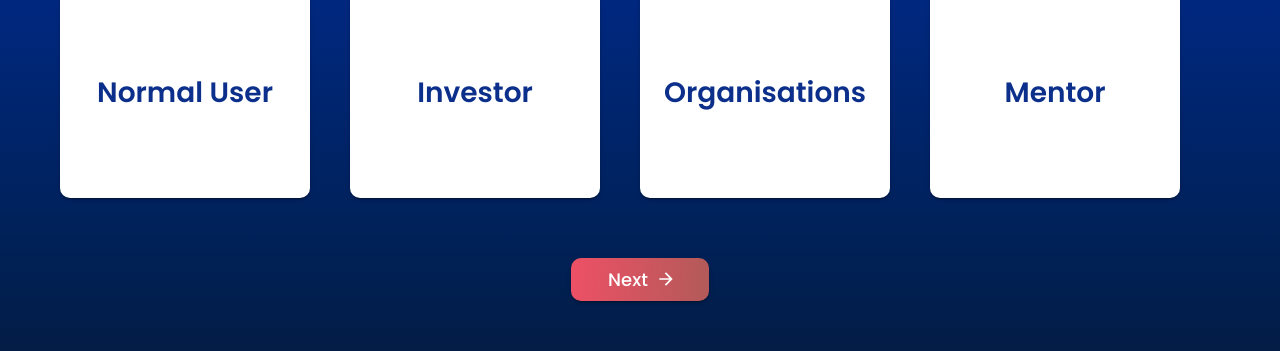
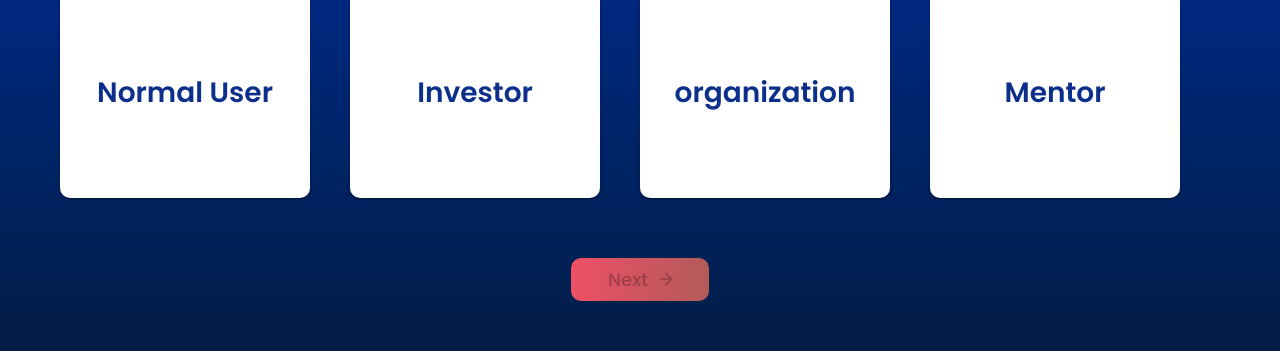
Before and after one commit to sishir2001/link-client, a React (Create React App) app: page /role in a window 1280 px wide. Shown: the part 361-712 px from the top of the page. Built offline with nearby package versions, Linux system fonts and the light colour scheme; a web font is replaced by a local one.

Commit message:
add : roles onboard

```diff
--- a/src/components/Authentication/SelectRole.js
+++ b/src/components/Authentication/SelectRole.js
@@ -1,23 +1,27 @@
-import React from 'react';
-import { makeStyles, Button, Typography} from "@material-ui/core";
+import React, { useState } from "react";
+import { makeStyles, Button, Typography } from "@material-ui/core";
 import Dot from "../../svgs/dot.svg";
-import ArrowForwardIcon from '@material-ui/icons/ArrowForward';
+import ArrowForwardIcon from "@material-ui/icons/ArrowForward";
+import _ from "lodash";
+import { useSelector } from "react-redux";
+import { API, API_HEADER } from "../../global";
+import { useHistory } from "react-router-dom";
 
 const useStyles = makeStyles((theme) => ({
     toolbar: theme.mixins.toolbar,
     root: {
         height: "100vh",
         width: "100vw",
-        margin: 'auto',
+        margin: "auto",
         padding: 0,
         maxWidth: "100%",
         overflowX: "hidden",
         backgroundImage:
             "linear-gradient(to top, #051937, #002158, #002779, #002a9a, #3028b8);",
-        display: 'flex',
+        display: "flex",
         flexDirection: "column",
-        alignItems: 'center',
-        justifyContent: 'center',
+        alignItems: "center",
+        justifyContent: "center",
     },
     heading: {
         display: "flex",
@@ -35,32 +39,40 @@ const useStyles = makeStyles((theme) => ({
     img1: {
         marginTop: theme.spacing(6),
     },
-    div1:{
+    div1: {
         display: "flex",
         justifyContent: "center",
         marginTop: "80px",
     },
     role: {
-        width: '250px',
-        height: '210px',
-        background: '#FFFFFF',
+        width: "250px",
+        height: "210px",
+        background: "#FFFFFF",
         textTransform: "initial",
-        boxShawdow: '0px 4px 4px rgba(0, 0, 0, 0.25)',
-        borderRadius: '24px',
-        background: "white",
+        boxShawdow: "0px 4px 4px rgba(0, 0, 0, 0.25)",
+        borderRadius: "24px",
         display: "flex",
         alignItems: "center",
         justifyContent: "center",
-        color: "#0B2F8A",
         fontFamily: "Poppins",
         fontWeight: 600,
         fontStyle: "normal",
         fontSize: "28px",
         marginRight: "40px",
     },
+    roleSelected: {
+        background:
+            "linear-gradient(93.45deg, #EE5066 0%, #B25A59 99.99%, #B25A59 100%)",
+        color: "white",
+    },
+    roleNotSelected: {
+        background: "white",
+        color: "#0B2F8A",
+    },
     button: {
         color: "white",
-        background: "linear-gradient(93.45deg, #EE5066 0%, #B25A59 99.99%, #B25A59 100%)",
+        background:
+            "linear-gradient(93.45deg, #EE5066 0%, #B25A59 99.99%, #B25A59 100%)",
         textTransform: "initial",
         width: "12ch",
         fontSize: "18px",
@@ -83,8 +95,72 @@ const SelectRole = () => {
     //     setSelectedValue(event.target.value);
     //     console.log(event.target.value);
     // };
+    const [role, selectRole] = useState(null);
+    const [normalUser, selectNormalUser] = useState(false);
+    const [investor, selectInvestor] = useState(false);
+    const [organization, selectorganizations] = useState(false);
+    const [mentor, selectMentor] = useState(false);
+    const history = useHistory();
+    const { auth } = useSelector((state) => state);
+    const { jwtToken } = auth;
 
-    return(
+    const handleClick = (check) => (event) => {
+        event.preventDefault();
+        selectRole(check);
+        if (check === "normaluser") {
+            selectNormalUser(true);
+            selectInvestor(false);
+            selectorganizations(false);
+            selectMentor(false);
+        } else if (check === "investor") {
+            selectNormalUser(false);
+            selectInvestor(true);
+            selectorganizations(false);
+            selectMentor(false);
+        } else if (check === "organization") {
+            selectNormalUser(false);
+            selectInvestor(false);
+            selectorganizations(true);
+            selectMentor(false);
+        } else if (check === "mentor") {
+            selectNormalUser(false);
+            selectInvestor(false);
+            selectorganizations(false);
+            selectMentor(true);
+        }
+        // console.log(role);
+    };
+
+    const postRoleAPI = async () => {
+        const formData = new FormData();
+        formData.append("role", role);
+        try {
+            // post the role to the API
+            const res = await fetch(`${API}/settings/set_get_role`, {
+                method: "POST",
+                body: formData,
+                headers: {
+                    Authorization: "Bearer " + jwtToken["access"],
+                },
+            });
+            const resJson = await res.json();
+            if (_.isUndefined(resJson.response)) {
+                // no matching role
+                console.log(resJson.detail);
+            } else {
+                history.push("/interests");
+            }
+        } catch (e) {
+            console.log(e);
+        }
+    };
+
+    const handleNext = () => {
+        console.log(role);
+        postRoleAPI();
+    };
+
+    return (
         <div className={classes.root}>
             <div className={classes.toolbar}></div>
             <div className={classes.heading}>
@@ -94,10 +170,15 @@ const SelectRole = () => {
                 <img className={classes.img1} src={Dot} alt="dot" />
             </div>
             <div className={classes.div1}>
-                <div >
+                <div>
                     <Button
-                        className={classes.role}
+                        className={`${classes.role} ${
+                            normalUser
+                                ? classes.roleSelected
+                                : classes.roleNotSelected
+                        }`}
                         variant="contained"
+                        onClick={handleClick("normaluser")}
                         style={{ borderRadius: 10 }}
                     >
                         Normal User
@@ -105,8 +186,13 @@ const SelectRole = () => {
                 </div>
                 <div>
                     <Button
-                        className={classes.role}
+                        className={`${classes.role} ${
+                            investor
+                                ? classes.roleSelected
+                                : classes.roleNotSelected
+                        }`}
                         variant="contained"
+                        onClick={handleClick("investor")}
                         style={{ borderRadius: 10 }}
                     >
                         Investor
@@ -114,18 +200,28 @@ const SelectRole = () => {
                 </div>
                 <div>
                     <Button
-                        className={classes.role}
+                        className={`${classes.role} ${
+                            organization
+                                ? classes.roleSelected
+                                : classes.roleNotSelected
+                        }`}
                         variant="contained"
+                        onClick={handleClick("organization")}
                         style={{ borderRadius: 10 }}
                     >
-                        Organisations
+                        organization
                     </Button>
                 </div>
                 <div>
                     <Button
-                        className={classes.role}
+                        className={`${classes.role} ${
+                            mentor
+                                ? classes.roleSelected
+                                : classes.roleNotSelected
+                        }`}
                         variant="contained"
                         style={{ borderRadius: 10 }}
+                        onClick={handleClick("mentor")}
                     >
                         Mentor
                     </Button>
@@ -135,12 +231,14 @@ const SelectRole = () => {
                 className={classes.button}
                 variant="contained"
                 style={{ borderRadius: 10 }}
-                endIcon={<ArrowForwardIcon/>}
+                endIcon={<ArrowForwardIcon />}
+                disabled={_.isNull(role)}
+                onClick={handleNext}
             >
                 Next
             </Button>
         </div>
-    )
-}
+    );
+};
 
 export default SelectRole;
--- a/src/global.js
+++ b/src/global.js
@@ -1 +1,10 @@
+import { useSelector } from "react-redux";
 export const API = "https://theprojectlink.herokuapp.com";
+
+export const API_HEADER = () => {
+    const { auth } = useSelector((state) => state);
+    const { jwtToken } = auth;
+    return {
+        Authorization: "Bearer " + jwtToken["access"],
+    };
+};
```
